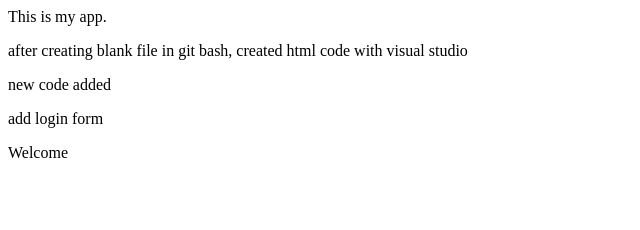
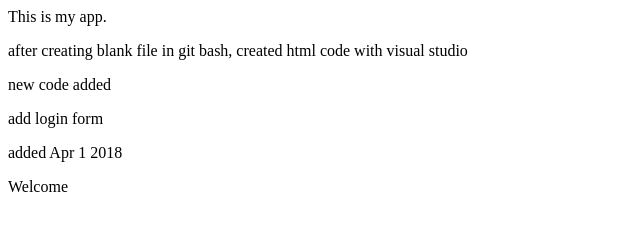
Before and after one commit to denawk/myApp-test-upload, a plain HTML site: page index.html in a window 1280 px wide. Shown: the whole page, without its empty margins (0-640 px from the left). Drawn offline with Linux system fonts and the light colour scheme.

Commit message:
added apr 1 2018

```diff
--- a/index.html
+++ b/index.html
@@ -14,6 +14,9 @@
         <p>
             add login form
         </p>
+        <p>
+            added Apr 1 2018
+        </p>
     </body>
 </head>
 <body>
```
